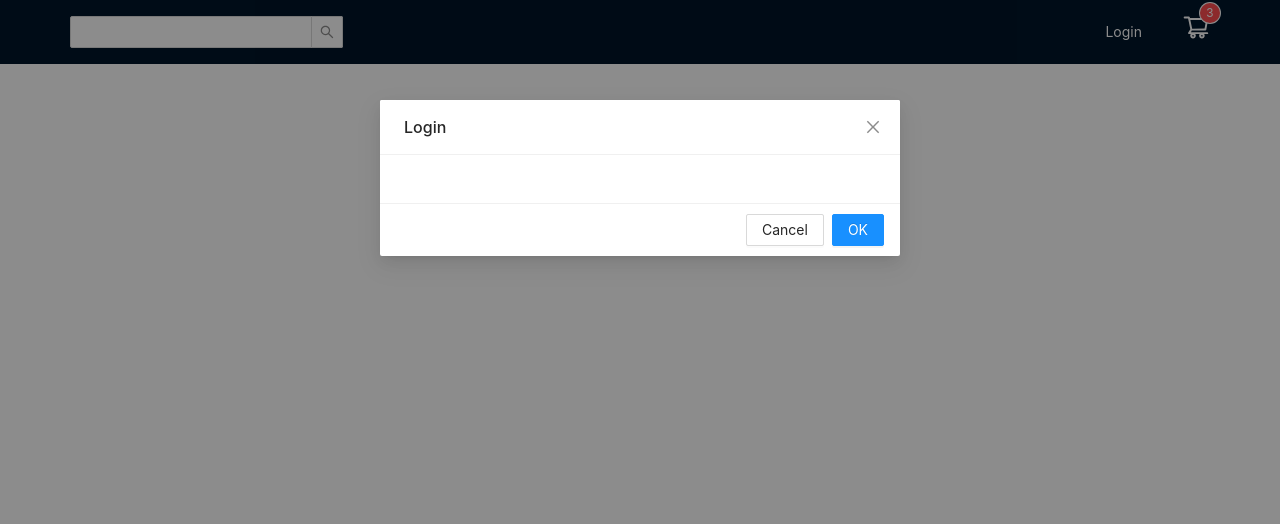
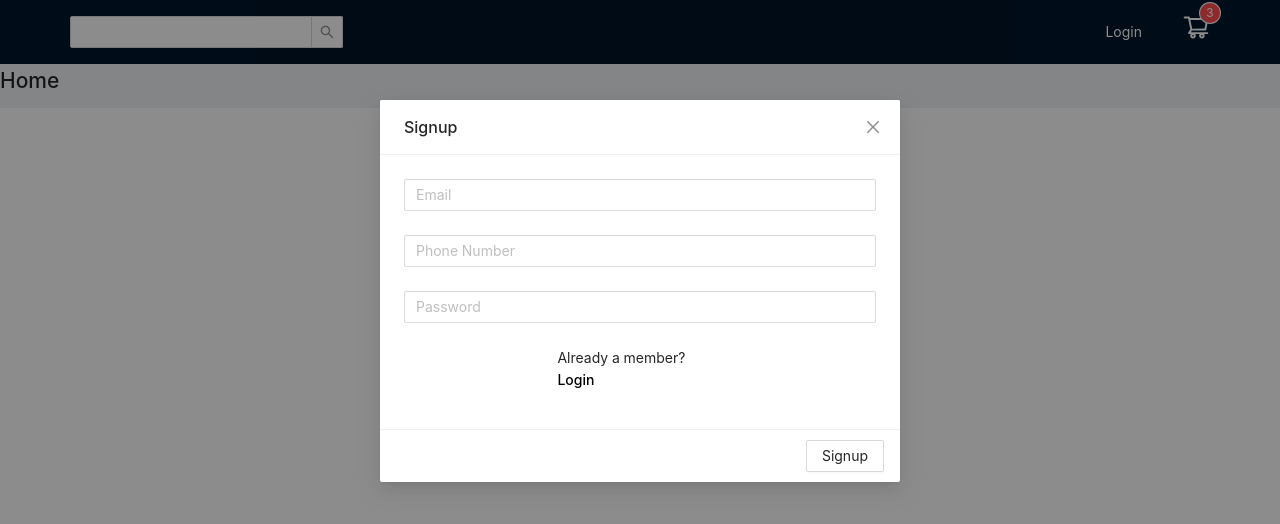
Before and after one commit to RahulFernando/shopping-cart, a React (Create React App) app: page / in a window 1280 px wide. Both pictures are taken after a click on the item "Login". Shown: the top 524 px of the page. Built offline with nearby package versions, Linux system fonts and the light colour scheme.

Commit message:
refactor: modal refactored

```diff
--- a/src/App.tsx
+++ b/src/App.tsx
@@ -1,5 +1,8 @@
-import 'antd/dist/antd.css'
+import 'antd/dist/antd.css';
 import AppRoutes from './routes';
+
+// styles
+import './assets/styles/common/style.css';
 
 function App() {
   return (
--- /dev/null
+++ b/src/assets/styles/common/style.css
@@ -0,0 +1,14 @@
+.login-form .form-input {
+  margin-bottom: 1rem;
+}
+
+.login-form .form-options {
+  margin: auto;
+  width: 35%;
+}
+
+.form-options span {
+  cursor: pointer;
+  color: black;
+  font-weight: 500;
+}
--- /dev/null
+++ b/src/components/button/container.tsx
@@ -0,0 +1,18 @@
+import React from 'react';
+import { Button } from 'antd';
+
+type Props = {
+  loading: boolean;
+  label: string;
+  onClick: (e: React.MouseEvent<HTMLButtonElement>) => void;
+};
+
+const Container: React.FC<Props> = ({ label, loading, onClick }) => {
+  return (
+    <Button loading={loading} onClick={onClick}>
+      {label}
+    </Button>
+  );
+};
+
+export default Container;
--- /dev/null
+++ b/src/components/button/index.ts
@@ -0,0 +1,3 @@
+import Container from './container';
+
+export default Container;
--- /dev/null
+++ b/src/components/input/container.tsx
@@ -0,0 +1,30 @@
+import React from 'react';
+import { Input } from 'antd';
+
+type Props = {
+  type: string;
+  placeholder: string;
+  value: string;
+  name: string;
+  onChange: (e: React.ChangeEvent<HTMLInputElement>) => void;
+};
+
+const Container: React.FC<Props> = ({
+  type,
+  placeholder,
+  value,
+  name,
+  onChange,
+}) => {
+  return (
+    <Input
+      type={type}
+      placeholder={placeholder}
+      value={value}
+      name={name}
+      onChange={onChange}
+    />
+  );
+};
+
+export default Container;
--- /dev/null
+++ b/src/components/input/index.ts
@@ -0,0 +1,3 @@
+import Container from './container';
+
+export default Container;
--- a/src/components/modal/container.tsx
+++ b/src/components/modal/container.tsx
@@ -1,20 +1,31 @@
 import React from 'react';
-import { useDispatch, useSelector } from 'react-redux';
 import { Modal } from 'antd';
 
-// redux actions
-import { onClose } from '../../reducers/modal';
+type Props = {
+  title: string;
+  isVisible: boolean;
+  footer: Array<any>;
+  children: React.ReactNode;
+  onCancel: () => void;
+};
 
-const Container: React.FC = () => {
-  const dispatch = useDispatch();
-  const isVisible = useSelector((state: any) => state.modal.isVisible);
-
+const Container: React.FC<Props> = ({
+  title,
+  isVisible,
+  footer,
+  children,
+  onCancel,
+}) => {
   return (
     <Modal
-      title="Login"
+      className="login-form"
+      title={title}
       visible={isVisible}
-      onCancel={() => dispatch(onClose())}
-    ></Modal>
+      onCancel={onCancel}
+      footer={footer}
+    >
+      {children}
+    </Modal>
   );
 };
 
--- /dev/null
+++ b/src/containers/auth/container.tsx
@@ -0,0 +1,129 @@
+import React, { useState } from 'react';
+import { useDispatch, useSelector } from 'react-redux';
+import { Form } from 'antd';
+
+// ui components
+import Modal from '../../components/modal';
+import Input from '../../components/input';
+import Button from '../../components/button';
+
+// redux actions
+import { onClose } from '../../reducers/modal';
+
+const loginForm = [
+  {
+    type: 'string',
+    placeholder: 'Email',
+    name: 'email',
+    required: true,
+    message: 'Please enter email',
+  },
+  {
+    type: 'password',
+    placeholder: 'Password',
+    name: 'password',
+    required: true,
+    message: 'Please enter password',
+  },
+];
+
+const registerForm = [
+  {
+    type: 'string',
+    placeholder: 'Email',
+    name: 'email',
+    required: true,
+    message: 'Please enter email',
+  },
+  {
+    type: 'string',
+    placeholder: 'Phone Number',
+    name: 'tel',
+    required: true,
+    message: 'Please enter phone number',
+  },
+  {
+    type: 'password',
+    placeholder: 'Password',
+    name: 'password',
+    required: true,
+    message: 'Please enter password',
+  },
+];
+
+const Container = () => {
+  const dispatch = useDispatch();
+  const isVisible = useSelector((state: any) => state.modal.isVisible);
+
+  const [isLogin, setIsLogin] = useState(false);
+
+  const optionClickHandler = () => {
+    setIsLogin(!isLogin);
+  };
+
+  return (
+    <Modal
+      isVisible={isVisible}
+      onCancel={() => dispatch(onClose())}
+      title={isLogin ? 'Login' : 'Signup'}
+      footer={[
+        <Button
+          label={isLogin ? 'Login' : 'Signup'}
+          loading={false}
+          onClick={(e) => {}}
+        />,
+      ]}
+    >
+      {isLogin &&
+        loginForm.map((item, index) => (
+          <div className="form-input">
+            <Form.Item
+              name={item.name}
+              rules={[{ required: item.required, message: item.message }]}
+            >
+              <Input
+                key={index}
+                type={item.type}
+                placeholder={item.placeholder}
+                value=""
+                name={item.name}
+                onChange={(e) => {}}
+              />
+            </Form.Item>
+          </div>
+        ))}
+      {!isLogin &&
+        registerForm.map((item, index) => (
+          <div className="form-input">
+            <Form.Item
+              name={item.name}
+              rules={[{ required: item.required, message: item.message }]}
+            >
+              <Input
+                key={index}
+                type={item.type}
+                placeholder={item.placeholder}
+                value=""
+                name={item.name}
+                onChange={(e) => {}}
+              />
+            </Form.Item>
+          </div>
+        ))}
+      <div className="form-options">
+        {isLogin && (
+          <p>
+            Not a member? <span onClick={optionClickHandler}>Signup</span>{' '}
+          </p>
+        )}
+        {!isLogin && (
+          <p>
+            Already a member? <span onClick={optionClickHandler}>Login</span>{' '}
+          </p>
+        )}
+      </div>
+    </Modal>
+  );
+};
+
+export default Container;
--- /dev/null
+++ b/src/containers/auth/index.ts
@@ -0,0 +1,3 @@
+import Container from './container';
+
+export default Container;
--- a/src/layouts/index.tsx
+++ b/src/layouts/index.tsx
@@ -3,7 +3,7 @@ import { Layout } from 'antd';
 
 // components
 import AppHeader from '../components/header';
-import Modal from '../components/modal';
+import AuthModal from '../containers/auth';
 
 const { Content } = Layout;
 
@@ -16,7 +16,8 @@ const AppLayout: React.FC<Props> = ({ children }) => {
     <Layout className="layout">
       <AppHeader />
       <Content>
-        <Modal />
+        <AuthModal />
+        {children}
       </Content>
     </Layout>
   );
```
